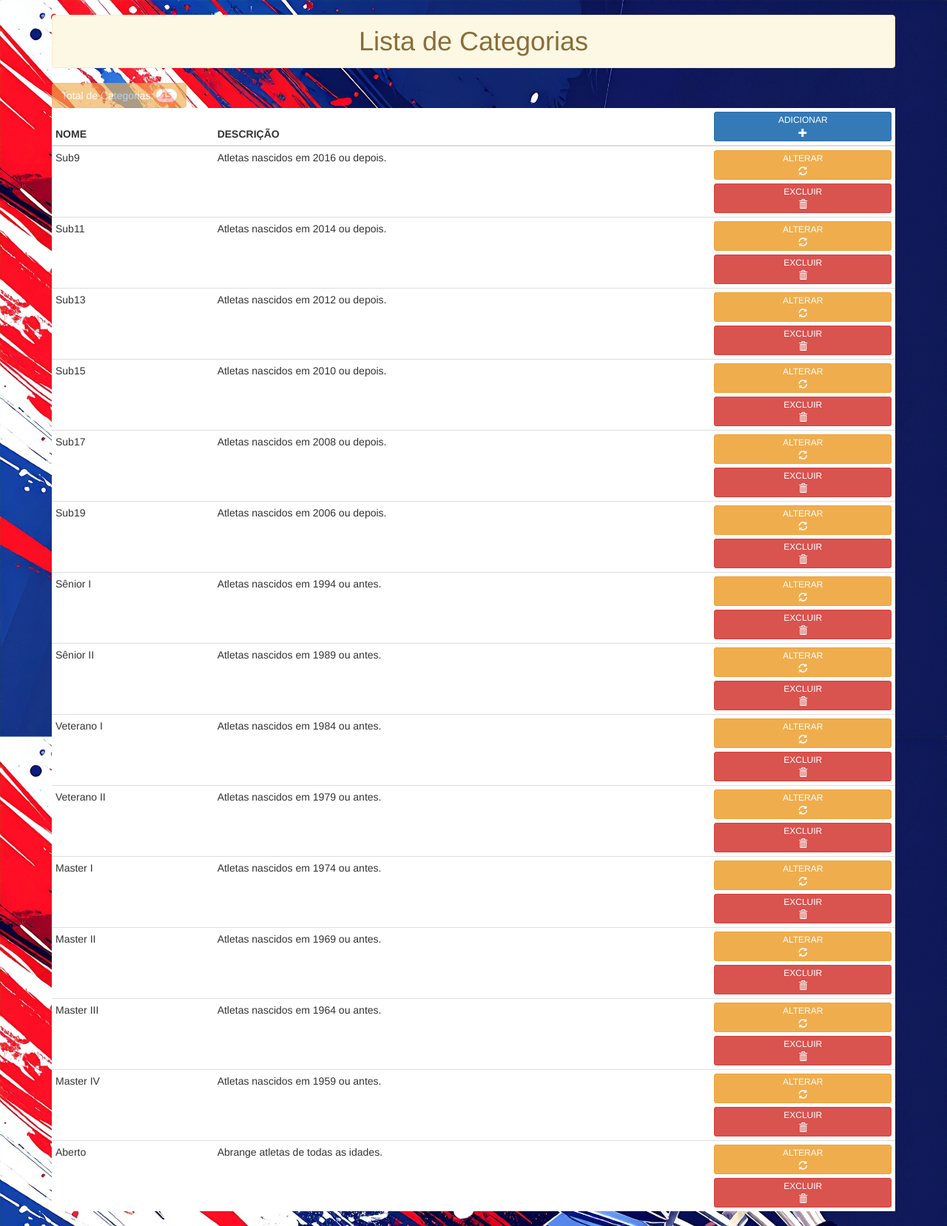
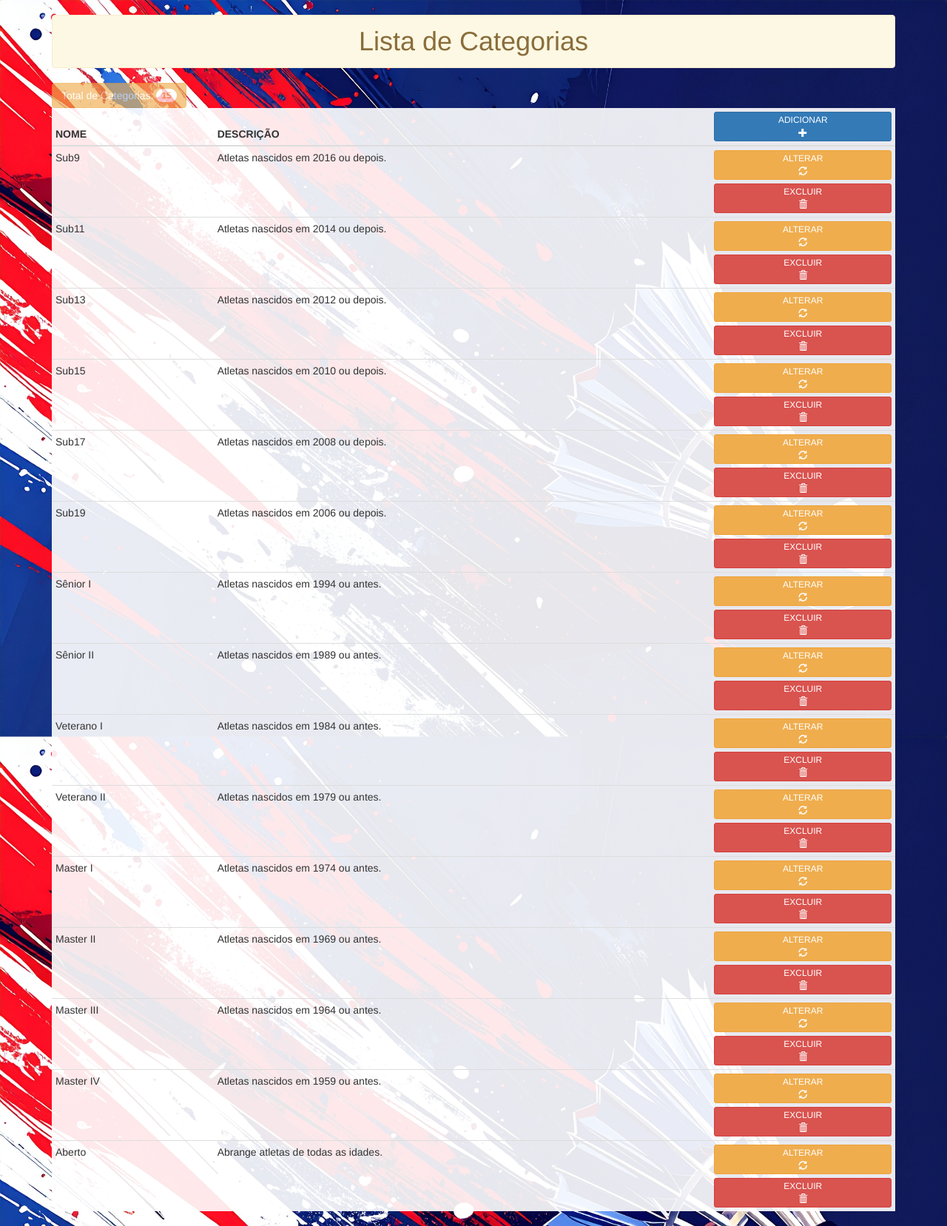
Before and after one commit to leticiakonno/badminton_itape, a PHP site: page /admin/categorias_lista.php in a window 1280 px wide. Shown: the whole page at 74% size. Run offline with PHP 8.4, Linux system fonts and the light colour scheme; data comes from the database, SQL or seed files in the repository.

Commit message:
modified:   css/meu_estilo.css

```diff
--- a/css/meu_estilo.css
+++ b/css/meu_estilo.css
@@ -10,5 +10,5 @@
 }
 
 .tabela-branca {
-    background-color: white;
+    background-color: rgba(255, 255, 255, 0.904);
 }
```
